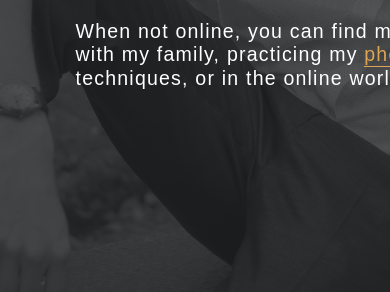
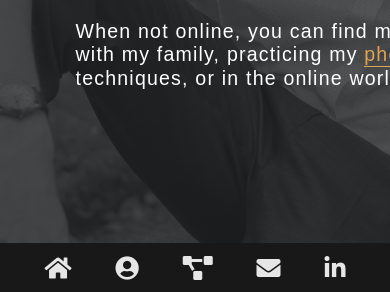
Before and after one commit to Godsmetal/Portfolio, a PHP site: page /views/about.php in a window 390 px wide; the page is wider, and only the part inside the window is pictured. Shown: the part 552-844 px from the top of that part. Run offline with PHP 8.4, Linux system fonts and the light colour scheme.

Commit message:
Navigation
- Buildout of bottom mobile navigation
- Styling for buildout of bottom mobile navigation
- Condensed previous mobile navigation code to make it simpler.

```diff
--- a/style/css/about.css
+++ b/style/css/about.css
@@ -4310,6 +4310,9 @@ body {
     color: #E6E6E6;
     font-family: "Font Awesome 5";
     font-size: 24px; }
+  body i:hover {
+    color: #DDA454;
+    cursor: pointer; }
   body .container {
     width: 100%; }
     body .container .overlay {
@@ -4350,7 +4353,7 @@ body {
   body, html {
     font-size: 18px; } }
 @media screen and (min-width: 992px) and (-webkit-min-device-pixel-ratio: 1) {
-  .mobileNav {
+  .fa-bars, .mobileNav-bottom {
     display: none; } }
 @media screen and (min-height: 750px) and (-webkit-min-device-pixel-ratio: 1) {
   body, html {
@@ -4362,19 +4365,35 @@ body {
     height: 3.0555555556rem;
     width: 100%;
     text-align: right; }
-    body .sidenav .upperNav, body .sidenav .lowerNav, html .sidenav .upperNav, html .sidenav .lowerNav {
-      display: none; }
-  body .mobileNav, html .mobileNav {
-    height: inherit; }
-    body .mobileNav i, html .mobileNav i {
+    body .sidenav .fa-bars, html .sidenav .fa-bars {
       margin-right: 1.3888888889rem;
       position: relative;
       top: 50%;
       -webkit-transform: translateY(-50%);
       -ms-transform: translateY(-50%);
       transform: translateY(-50%); }
-    body .mobileNav i:hover, html .mobileNav i:hover {
-      cursor: pointer; } }
+    body .sidenav .upperNav, body .sidenav .lowerNav, html .sidenav .upperNav, html .sidenav .lowerNav {
+      display: none; }
+  body .mobileNav, html .mobileNav {
+    position: absolute;
+    bottom: 0;
+    background-color: #181818;
+    width: 100%;
+    height: 3.0555555556rem; }
+    body .mobileNav ul, html .mobileNav ul {
+      list-style: none;
+      display: flex;
+      justify-content: space-between;
+      position: relative;
+      top: 50%;
+      -webkit-transform: translateY(-50%);
+      -ms-transform: translateY(-50%);
+      transform: translateY(-50%);
+      margin: 0;
+      padding: 0 2.7777777778rem; } }
+@media screen and (min-width: 991px) and (-webkit-min-device-pixel-ratio: 1) {
+  .mobileNav {
+    display: none; } }
 #aboutPage .overlay {
   background-image: url(../../assets/about-background.jpg);
   opacity: 0.25;
--- a/style/sass/_style.scss
+++ b/style/sass/_style.scss
@@ -128,6 +128,11 @@ body {
         }
     }
 
+    i:hover {
+        color: $gold;
+        cursor: pointer;
+    }
+
     //Main container
     .container {
         width: 100%;
@@ -200,7 +205,7 @@ body {
 @media screen
     and (min-width: 992px)
     and (-webkit-min-device-pixel-ratio: 1) {
-        .mobileNav {
+        .fa-bars, .mobileNav-bottom {
             display: none;
         }
 }
@@ -220,28 +225,50 @@ body {
     and (-webkit-min-device-pixel-ratio: 1) {
 
         body,html {
+            //Container for top navigation
             .sidenav {
                 position: absolute;
                 height: pxToRem(55);
                 width: 100%;
                 text-align: right;
 
+                .fa-bars {
+                    margin-right: pxToRem(25);
+                    @include vertical-align();
+                }
+
                 .upperNav, .lowerNav {
                     display: none;
                 }
             }
 
+            //Show mobile navigation
             .mobileNav {
-                height: inherit;
+                position: absolute;
+                bottom: 0;
+                background-color: $defaultNav;
+                width: 100%;
+                height: pxToRem(55);
 
-                i {
-                    margin-right: pxToRem(25);
+                ul {
+                    list-style: none;
+                    display: flex;
+                    justify-content: space-between;
                     @include vertical-align();
-                }
-
-                i:hover {
-                    cursor: pointer;
+                    margin: 0;
+                    padding: 0 pxToRem(50);
                 }
             }
         }
 }
+
+//Leaving Mobile
+@media screen
+    and (min-width: 991px)
+    and (-webkit-min-device-pixel-ratio: 1) {
+
+        //Hide mobile navigation
+        .mobileNav {
+            display: none;
+        }
+}
--- a/views/navigation.php
+++ b/views/navigation.php
@@ -15,8 +15,16 @@
     </div>
 
     <!-- Mobile -->
-    <div class='mobileNav'>
-        <i class="fas fa-bars"></i>
-    </div>
+    <i class="fas fa-bars"></i>
 
 </div>
+
+<div class='mobileNav'>
+    <ul>
+        <li><a href=''><i class="fas fa-home"></i></a></li>
+        <li><a href=''><i class="fas fa-user-circle"></i></a></li>
+        <li><a href=''><i class="fas fa-project-diagram"></i></a></li>
+        <li><a href=''><i class="fas fa-envelope"></i></a></li>
+        <li><a href=''><i class="fab fa-linkedin-in"></i></a></li>
+    </ul>
+</div>
```
Also changed, not shown: style/css/contact.css (+27 -8 lines), style/css/landing.css (+27 -8 lines), style/css/projects.css (+27 -8 lines), 4 other files.
